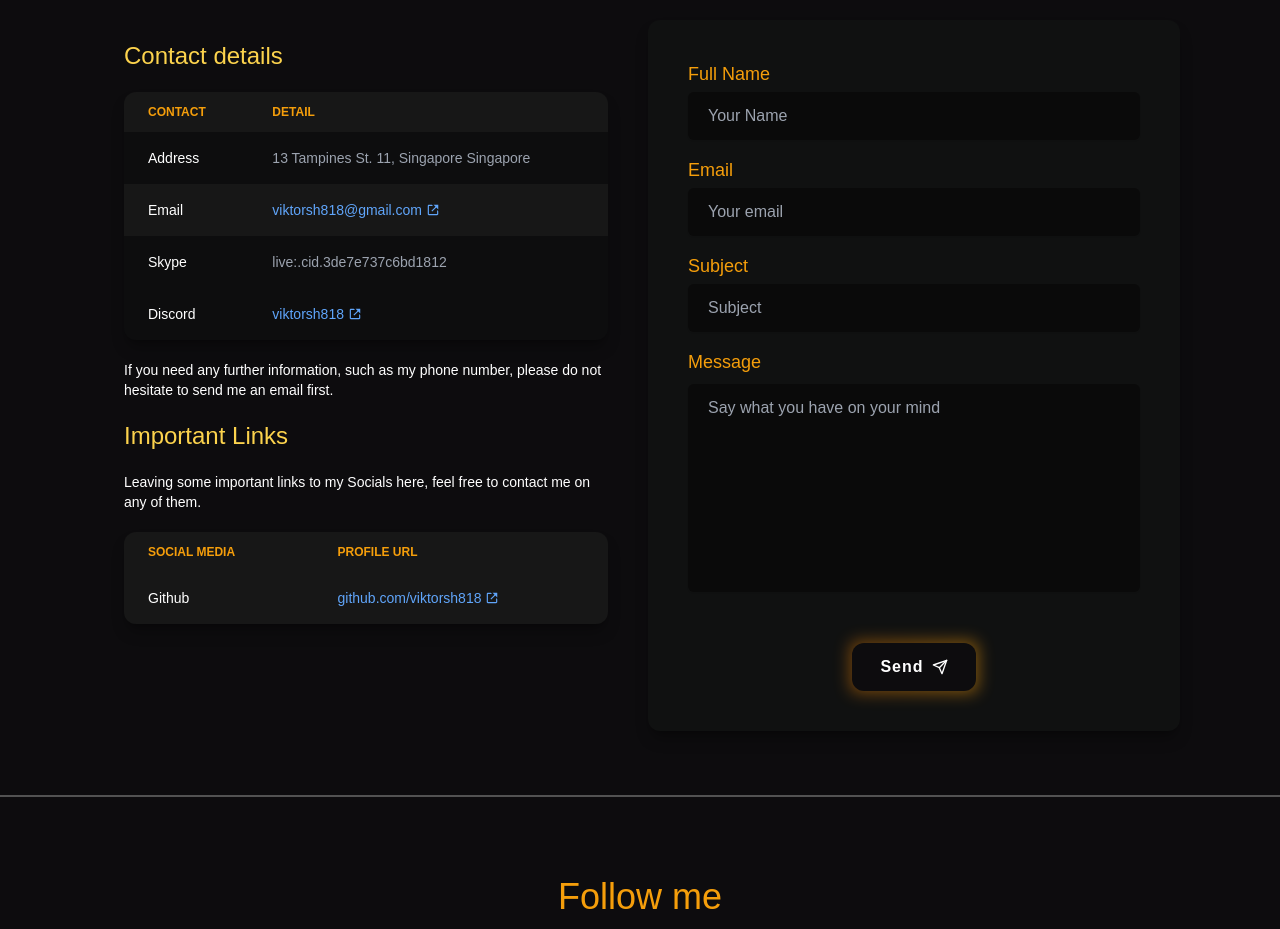
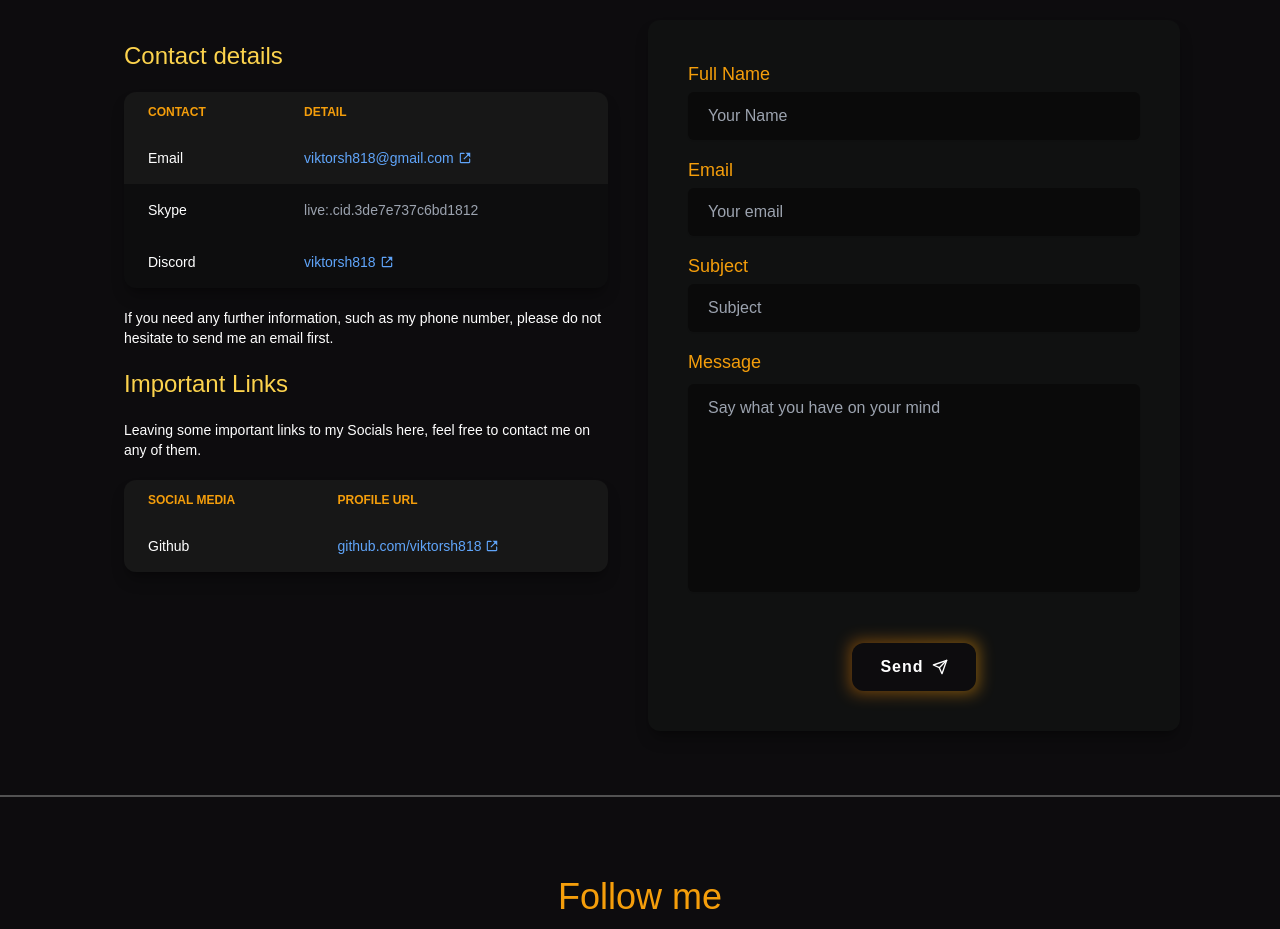
Before and after one commit to viktormartin-nl/viktormartin-nl.github.io, a React (Create React App) app: page / in a window 1280 px wide. Shown: the part 6120-7049 px from the top of the page. Built offline with nearby package versions, Linux system fonts and the light colour scheme; the HTML template or start-up script is replaced by a standard one.

Commit message:
update the contact dat

```diff
--- a/src/components/contact/ContactDetails.jsx
+++ b/src/components/contact/ContactDetails.jsx
@@ -35,15 +35,15 @@ const ContactDetails = () => {
               </tr>
             </thead>
             <tbody>
-              <tr className="bg-white dark:bg-[#101111]/30">
+              {/* <tr className="bg-white dark:bg-[#101111]/30">
                 <th
                   scope="row"
                   className="px-6 py-4 font-medium text-gray-900 whitespace-nowrap dark:text-white"
                 >
                   Address
                 </th>
-                <td className="px-6 py-4">13 Tampines St. 11, Singapore Singapore</td>
-              </tr>
+                <td className="px-6 py-4"></td>
+              </tr> */}
               <tr className="bg-neutral-100 dark:bg-neutral-900">
                 <th
                   scope="row"
--- a/src/components/hero/Hero.jsx
+++ b/src/components/hero/Hero.jsx
@@ -107,7 +107,7 @@ const Hero = () => {
         >
           <div className="absolute -inset-0.5 bg-gradient-to-r from-amber-500 to-amber-500 rounded-lg blur opacity-50 group-hover:opacity-100 group-hover:scale-105 transition duration-1000 group-hover:duration-200 animate-tilt z-0"></div>
           <motion.a
-            href="/Viktor_Martin_Resume.pdf"
+            href="/Viktor_Martin.pdf"
             download={true}
             className="group relative flex items-center justify-center mt-10 bg-white dark:bg-[#0d0c0e] bg-transparent hover:bg-amber-500 dark:hover:bg-amber-500 py-2 rounded-xl font-semibold tracking-[1px] hover:text-black duration-300"
             onClick={downloadToasterHandler}
```
Also changed, not shown: 1 other file (tests, documents, lock files or other folders).
